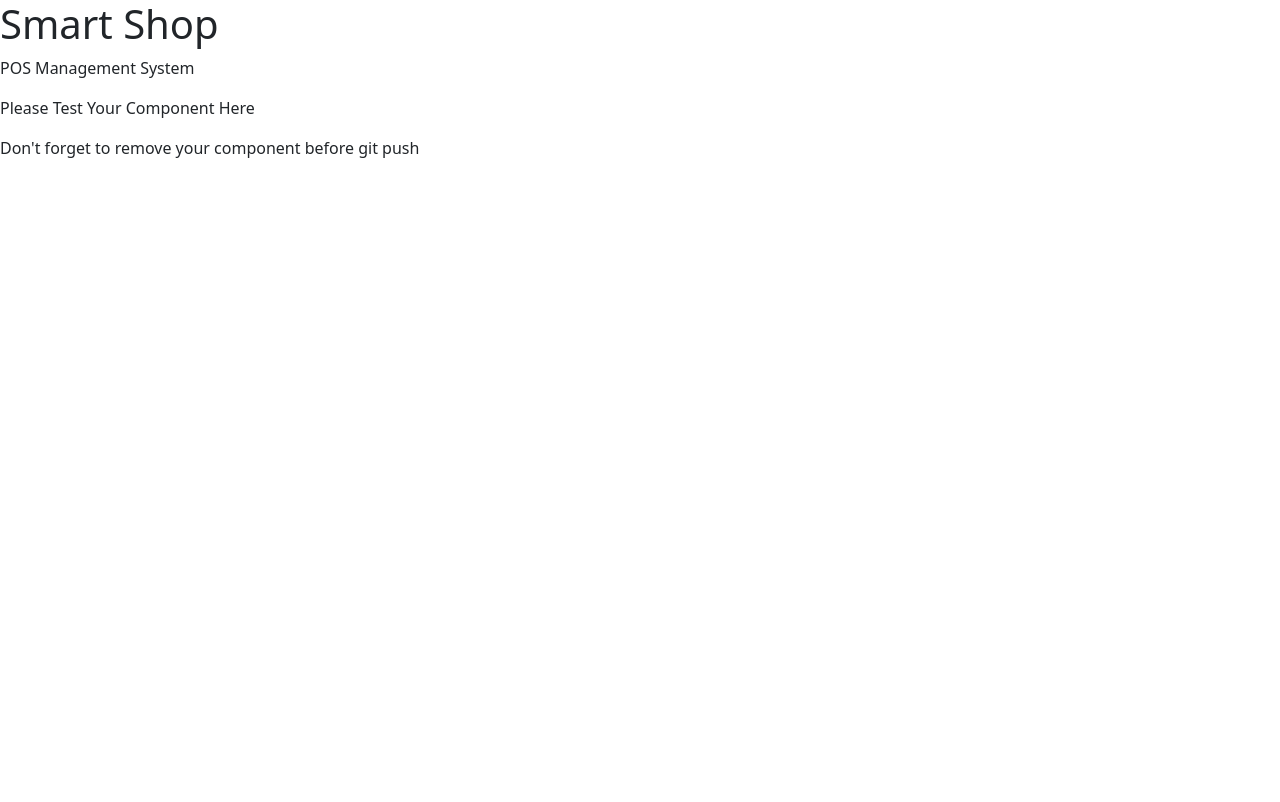
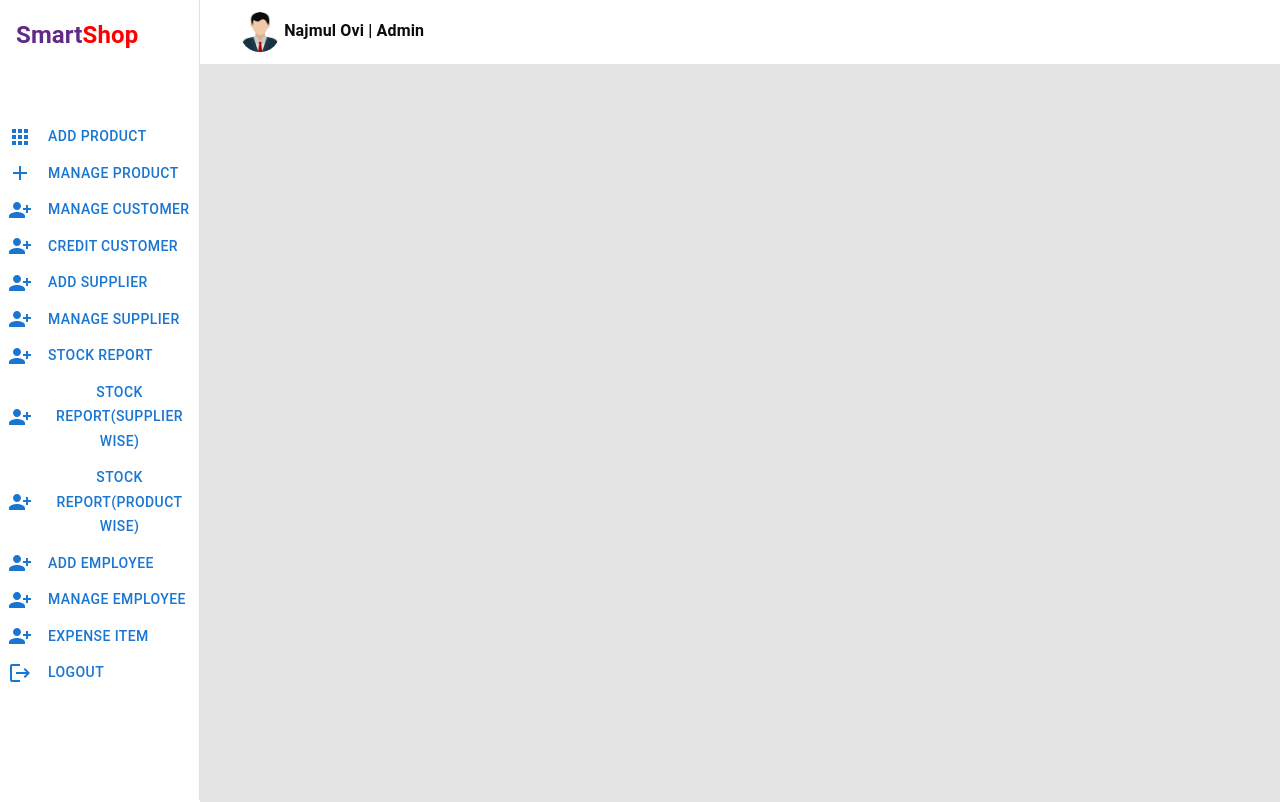
Before and after one commit to imRHB/smart-shop-client, a React (Create React App) app: page /dashboard in a window 1280 px wide. Shown: the top 802 px of the page. Built offline with nearby package versions, Linux system fonts and the light colour scheme.

Commit message:
@material/ui-core npm packages install

```diff
--- a/package.json
+++ b/package.json
@@ -10,6 +10,7 @@
     "@fortawesome/free-regular-svg-icons": "^6.0.0",
     "@fortawesome/free-solid-svg-icons": "^6.0.0",
     "@fortawesome/react-fontawesome": "^0.1.17",
+    "@material-ui/core": "^4.12.3",
     "@mui/icons-material": "^5.3.1",
     "@mui/lab": "^5.0.0-alpha.68",
     "@mui/material": "^5.4.0",
--- a/src/App.js
+++ b/src/App.js
@@ -1,17 +1,20 @@
-import 'bootstrap/dist/css/bootstrap.min.css';
-import './App.css';
+import { BrowserRouter, Routes, Route } from "react-router-dom";
+import "bootstrap/dist/css/bootstrap.min.css";
+import "./App.css";
+import DashboardHome from "./pages/Dashboard/DashboardHome/DashboardHome";
+import NotFound from "./pages/NotFound/NotFound";
+import Login from "./pages/Login/Login";
 
 function App() {
   return (
-    <div className="">
-      <h1>Smart Shop</h1>
-      <p>POS Management System</p>
-      <p>Please Test Your Component Here</p>
-      <p>Don't forget to remove your component before git push</p>
-
-      {/* TEST YOUR COMPONENT HERE */}
-
-    </div>
+    <BrowserRouter>
+      <Routes>
+        <Route path="/" element={<Login />} />
+        <Route path="/login" element={<Login />} />
+        <Route path="/dashboard/*" element={<DashboardHome />} />
+        <Route path="*" element={<NotFound />} />
+      </Routes>
+    </BrowserRouter>
   );
 }
 
--- a/src/pages/Dashboard/DashboardHome/DashboardHome.js
+++ b/src/pages/Dashboard/DashboardHome/DashboardHome.js
@@ -178,7 +178,7 @@ const DashboardHome = (props) => {
           pr: 3,
           width: { sm: `calc(100% - ${drawerWidth}px)` },
           background: "#E5E5E5",
-          height: "150vh",
+          height: "230vh",
         }}
       >
         <Toolbar />
--- a/src/pages/Dashboard/SidebarNavigation/SidebarNavigation.js
+++ b/src/pages/Dashboard/SidebarNavigation/SidebarNavigation.js
@@ -7,23 +7,11 @@ import AppsIcon from "@mui/icons-material/Apps";
 import LogoutIcon from "@mui/icons-material/Logout";
 import MessageIcon from "@mui/icons-material/Message";
 import PostAddIcon from "@mui/icons-material/PostAdd";
-import { makeStyles } from "@material-ui/core";
+// import { makeStyles } from "@material-ui/core";
 // import useAuth from "../../../hooks/useAuth";
-
-const useStyles = makeStyles(() => ({
-  link: {
-    color: "#878787 !important",
-    textTransform: "none !important",
-    "&:hover": {
-      color: "#251D58 !important",
-      fontWeight: "600",
-    },
-  },
-}));
 
 const SidebarNavigation = () => {
   //   const { logOut } = useAuth();
-  const classes = useStyles();
   const [admin, setAdmin] = React.useState(true);
   //   const [loading, setLoading] = React.useState(false);
   //   const email = sessionStorage.getItem("email");
@@ -56,7 +44,7 @@ const SidebarNavigation = () => {
             to={`/dashboard/add-product`}
             activeClassName="active"
           >
-            <Button className={classes.link}>
+            <Button>
               <AppsIcon sx={{ mr: 2 }} /> Add Product
             </Button>
           </NavLink>
@@ -66,7 +54,7 @@ const SidebarNavigation = () => {
             to={`/dashboard/manage-product`}
             activeClassName="active"
           >
-            <Button className={classes.link}>
+            <Button>
               <AddIcon sx={{ mr: 2 }} /> Manage Product
             </Button>
           </NavLink>
@@ -76,7 +64,7 @@ const SidebarNavigation = () => {
             to={`/dashboard/manage-customer`}
             activeClassName="active"
           >
-            <Button className={classes.link}>
+            <Button>
               <PersonAddAlt1Icon sx={{ mr: 2 }} /> Manage Customer
             </Button>
           </NavLink>
@@ -86,7 +74,7 @@ const SidebarNavigation = () => {
             to={`/dashboard/credit-customer`}
             activeClassName="active"
           >
-            <Button className={classes.link}>
+            <Button>
               <PersonAddAlt1Icon sx={{ mr: 2 }} /> Credit Customer
             </Button>
           </NavLink>
@@ -96,7 +84,7 @@ const SidebarNavigation = () => {
             to={`/dashboard/add-supplier`}
             activeClassName="active"
           >
-            <Button className={classes.link}>
+            <Button>
               <PersonAddAlt1Icon sx={{ mr: 2 }} /> Add Supplier
             </Button>
           </NavLink>
@@ -106,7 +94,7 @@ const SidebarNavigation = () => {
             to={`/dashboard/manage-supplier`}
             activeClassName="active"
           >
-            <Button className={classes.link}>
+            <Button>
               <PersonAddAlt1Icon sx={{ mr: 2 }} /> Manage Supplier
             </Button>
           </NavLink>
@@ -116,7 +104,7 @@ const SidebarNavigation = () => {
             to={`/dashboard/stock-report`}
             activeClassName="active"
           >
-            <Button className={classes.link}>
+            <Button>
               <PersonAddAlt1Icon sx={{ mr: 2 }} /> Stock Report
             </Button>
           </NavLink>
@@ -126,7 +114,7 @@ const SidebarNavigation = () => {
             to={`/dashboard/supplier-stock-report`}
             activeClassName="active"
           >
-            <Button className={classes.link}>
+            <Button>
               <PersonAddAlt1Icon sx={{ mr: 2 }} /> Stock Report(Supplier Wise)
             </Button>
           </NavLink>
@@ -136,7 +124,7 @@ const SidebarNavigation = () => {
             to={`/dashboard/product-stock-report`}
             activeClassName="active"
           >
-            <Button className={classes.link}>
+            <Button>
               <PersonAddAlt1Icon sx={{ mr: 2 }} /> Stock Report(Product Wise)
             </Button>
           </NavLink>
@@ -146,7 +134,7 @@ const SidebarNavigation = () => {
             to={`/dashboard/add-employee`}
             activeClassName="active"
           >
-            <Button className={classes.link}>
+            <Button>
               <PersonAddAlt1Icon sx={{ mr: 2 }} /> Add Employee
             </Button>
           </NavLink>
@@ -156,7 +144,7 @@ const SidebarNavigation = () => {
             to={`/dashboard/manage-employee`}
             activeClassName="active"
           >
-            <Button className={classes.link}>
+            <Button>
               <PersonAddAlt1Icon sx={{ mr: 2 }} /> Manage Employee
             </Button>
           </NavLink>
@@ -166,7 +154,7 @@ const SidebarNavigation = () => {
             to={`/dashboard/expense-item`}
             activeClassName="active"
           >
-            <Button className={classes.link}>
+            <Button>
               <PersonAddAlt1Icon sx={{ mr: 2 }} /> Expense Item
             </Button>
           </NavLink>
@@ -179,7 +167,7 @@ const SidebarNavigation = () => {
             sx={{ mx: "auto" }}
             activeClassName="active"
           >
-            <Button className={classes.link}>
+            <Button>
               <PostAddIcon sx={{ mr: 2 }} /> POS
             </Button>
           </NavLink>
@@ -189,7 +177,7 @@ const SidebarNavigation = () => {
             style={{ textDecoration: "none" }}
             activeClassName="active"
           >
-            <Button className={classes.link}>
+            <Button>
               <MessageIcon sx={{ mr: 2 }} />
               Add New Invoice
             </Button>
@@ -200,7 +188,7 @@ const SidebarNavigation = () => {
             style={{ textDecoration: "none" }}
             activeClassName="active"
           >
-            <Button className={classes.link}>
+            <Button>
               <MessageIcon sx={{ mr: 2 }} />
               Manage Invoice
             </Button>
@@ -209,7 +197,7 @@ const SidebarNavigation = () => {
       )}
       <br />
       <NavLink style={{ textDecoration: "none" }} to="/">
-        <Button onClick={""} className={classes.link}>
+        <Button onClick={""}>
           <LogoutIcon sx={{ mr: 2 }} />
           Logout
         </Button>
```
Also changed, not shown: src/pages/Login/Login.js (+40 -20 lines), src/pages/NotFound/NotFound.js (+6 -6 lines), 1 other file (tests, documents, lock files or other folders).
